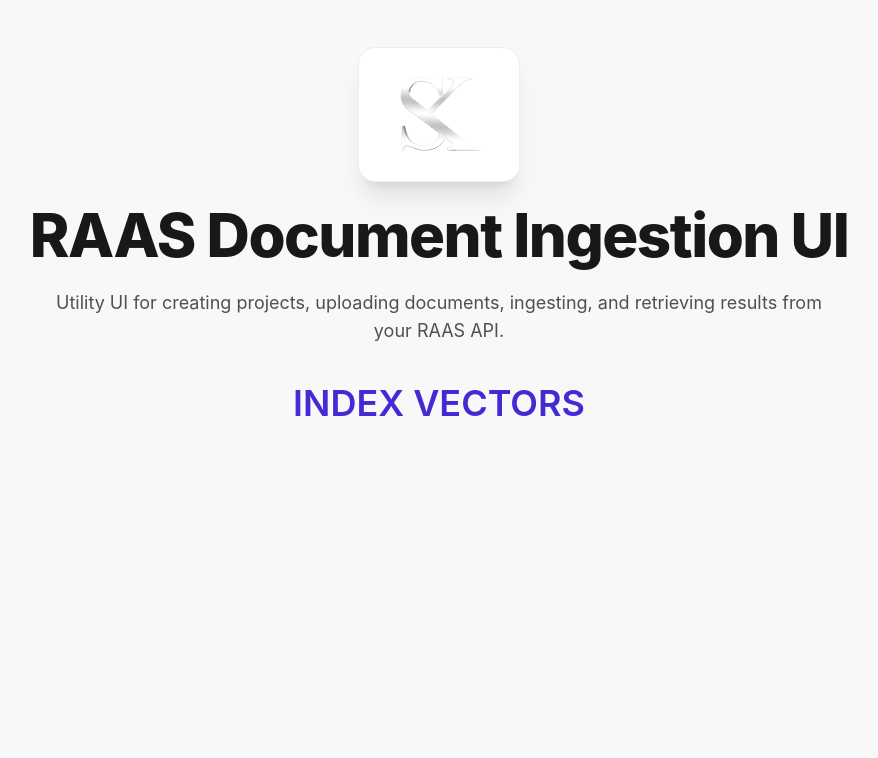
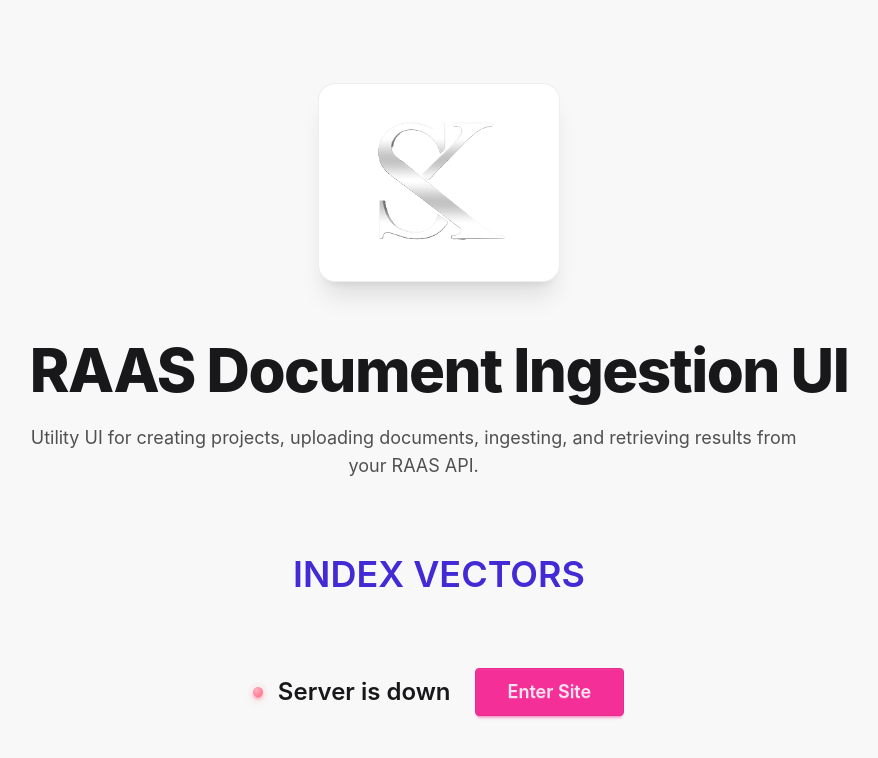
Before and after one commit to Sarthak-Kakkar-03/RAAS, a Next.js app in the folder raas-frontend/: page / in a window 1280 px wide. Shown: the top 758 px of the page, without its empty margins (201-1079 px from the left). Built offline with nearby package versions, Linux system fonts and the light colour scheme.

Commit message:
added server status and enter button

```diff
--- a/raas-frontend/app/page.tsx
+++ b/raas-frontend/app/page.tsx
@@ -2,10 +2,10 @@ import Image from "next/image";
 
 export default function Home() {
   return (
-    <main className="min-h-screen bg-base-200 px-6 py-12">
-      <div className="mx-auto flex w-full max-w-5xl flex-col items-center gap-6 text-center">
+    <main className="min-h-screen bg-base-200 px-6 py-12 flex items-stretch">
+      <div className="mx-auto flex w-full max-w-5xl flex-col justify-evenly items-center gap-6 text-center">
         <div className="hover-3d">
-          <figure className="w-40 rounded-2xl bg-base-100 p-3 shadow-xl ring-1 ring-base-300">
+          <figure className="w-60 rounded-2xl bg-base-100 p-3 shadow-xl ring-1 ring-base-300">
             <Image
               src="/sk_icon.png"
               alt="RAAS icon card"
@@ -25,13 +25,15 @@ export default function Home() {
           <div></div>
           <div></div>
         </div>
+        <div className="gap-6 flex flex-col">
         <h1 className="text-4xl font-extrabold tracking-tight text-base-content transition-colors duration-200 hover:text-primary md:text-6xl">
           RAAS Document Ingestion UI
         </h1>
         <p className="max-w-3xl text-base text-base-content/75 md:text-lg">
-          Utility UI for creating projects, uploading documents, ingesting, and retrieving results from your
-          RAAS API.
+          Utility UI for creating projects, uploading documents, ingesting, and
+          retrieving results from your RAAS API.
         </p>
+        </div>
 
         <span className="text-rotate text-2xl font-semibold leading-[1.9] text-primary md:text-4xl">
           <span className="grid justify-items-center">
@@ -43,8 +45,17 @@ export default function Home() {
             <span>RETURN ANSWERS</span>
           </span>
         </span>
-        <div className="flex justify-evenly">
-
+        <div className="flex flex-row items-center gap-6">
+          <div className="flex flex-row items-center gap-4">
+            <div className="inline-grid scale-125 *:[grid-area:1/1]">
+              <div className="status status-error animate-ping"></div>
+              <div className="status status-error"></div>
+            </div>
+            <span className="text-lg font-semibold md:text-2xl">Server is down</span>
+          </div>
+          <button className="btn btn-secondary btn-lg px-8 text-base md:text-lg">
+            Enter Site
+          </button>
         </div>
       </div>
     </main>
```
